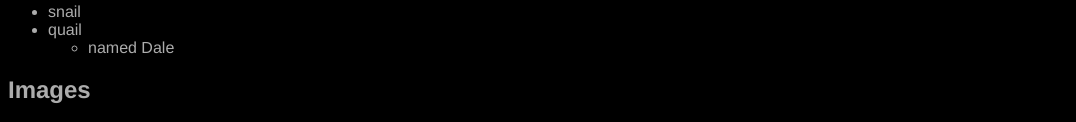
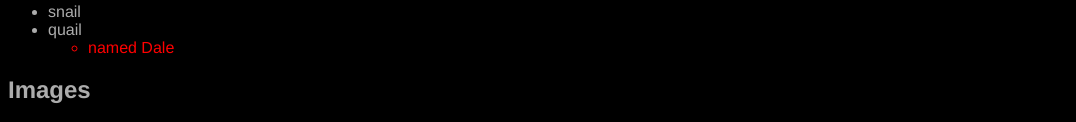
Before and after one commit to nivomi/nivomi.github.io, a plain HTML site: page index.html in a window 1280 px wide. Shown: the part 454-576 px from the top of the page, without its empty margins (0-1076 px from the left). Drawn offline with nearby package versions, Linux system fonts and the light colour scheme.

Commit message:
finishing touches (nested/grouped css)

```diff
--- a/main.css
+++ b/main.css
@@ -1,7 +1,5 @@
 body{
   background-color:black;
-  font-family: 'Arimo', sans-serif;
-  color:#acacac;
 }
 h1{
   color:white;
@@ -17,11 +15,15 @@ h1{
     1px 1px 0 #000;
   font-family: 'Righteous', serif;
 }
-p{
+p, h2, h3, li{
   color:#acacac;
+  font-family: 'Arimo', sans-serif;
 }
 a{
   color:#00acd5;
+}
+li li{
+  color:red;
 }
 .center{
   text-align: center;
```
